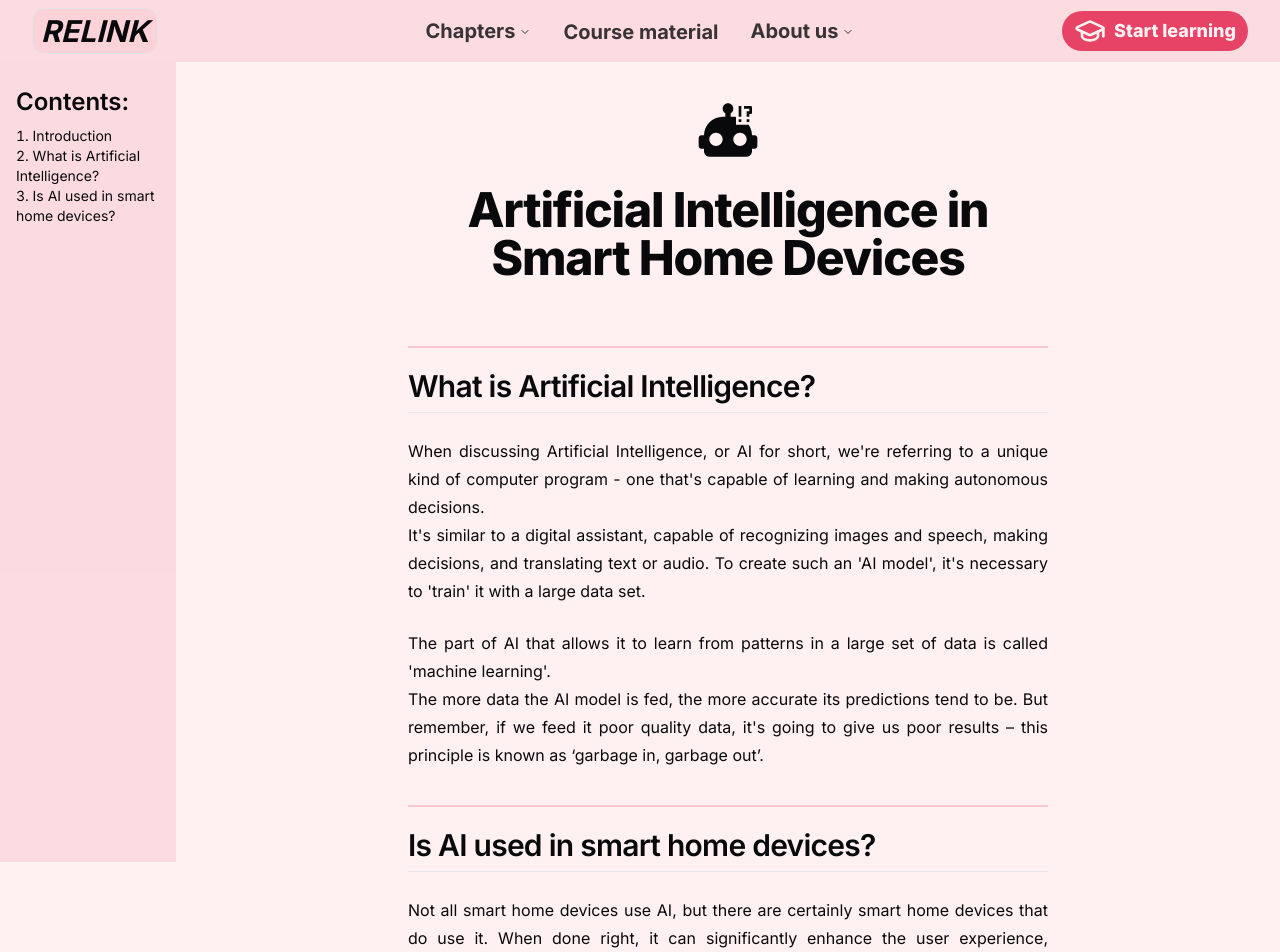
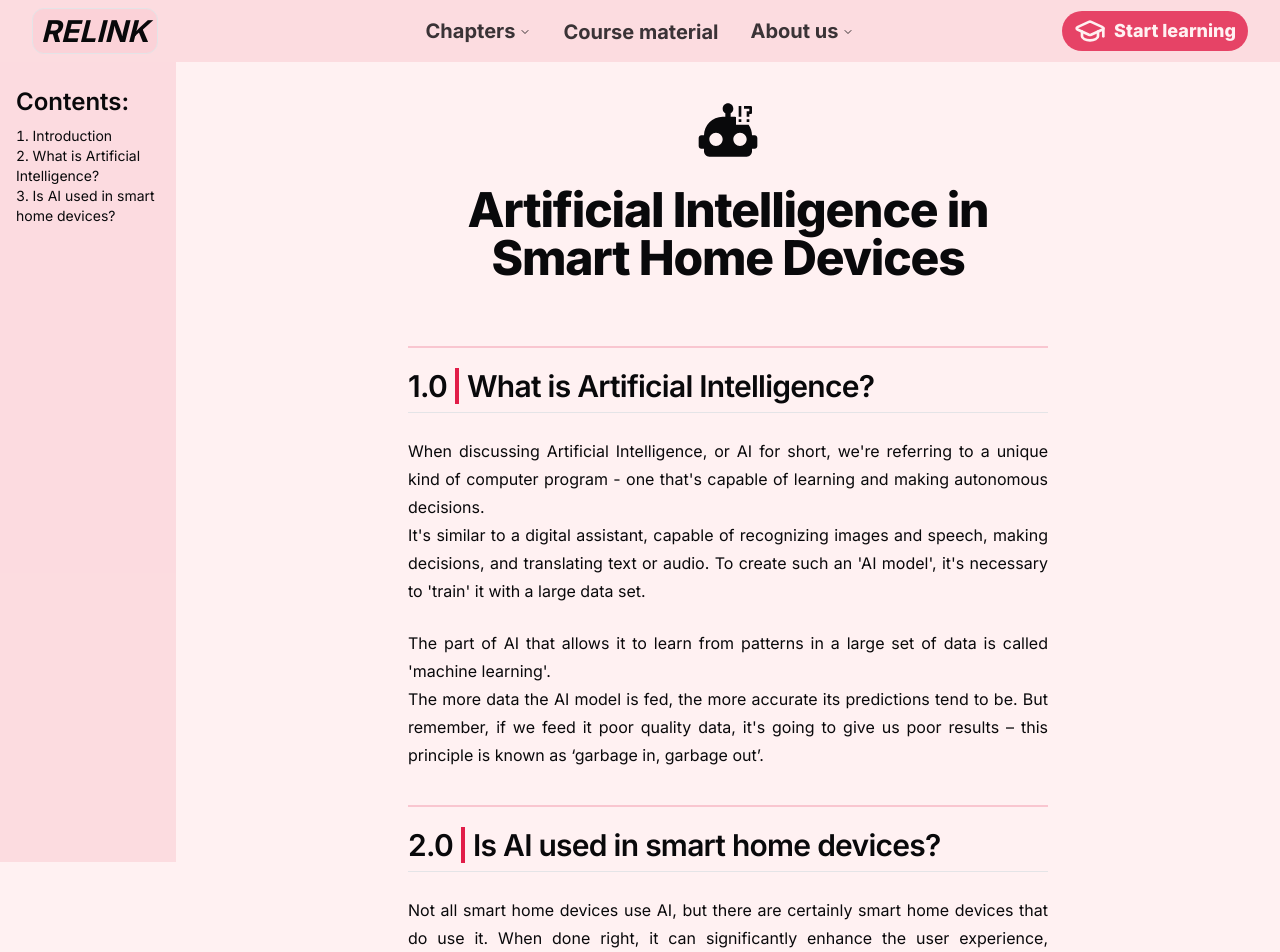
Before and after one commit to evebrnd/eps, a Next.js app: page /eps/chapters/five in a window 1280 px wide. Shown: the top 952 px of the page. Built offline with nearby package versions, Linux system fonts and the light colour scheme.

Commit message:
fix: added chapter numbers

```diff
--- a/src/app/chapters/five/page.tsx
+++ b/src/app/chapters/five/page.tsx
@@ -39,7 +39,7 @@ export default function Page() {
         {/* What is Artificial Intelligence? */}
         <div className="flex flex-col text-justify py-3 border-t-2 border-primary/20 mt-10">
           <h2 id="Chapter_1.0" className="flex justify-normal mt-2 border-b pb-2 text-3xl font-semibold tracking-tight">
-            What is Artificial Intelligence?
+            1.0<a className="mx-2 border-x-2 border-primary text-3xl"></a>What is Artificial Intelligence?
           </h2>
           <p className="leading-7 mt-3 md:mt-6">
             When discussing Artificial Intelligence, or AI for short, we're referring to a unique kind of computer program - one that's capable of learning and making autonomous decisions.
@@ -56,7 +56,7 @@ export default function Page() {
         {/* Is AI used in smart home devices? */}
         <div className="flex flex-col text-justify py-3 border-t-2 border-primary/20 mt-6">
           <h2 id="Chapter_2.0" className="flex justify-normal mt-2 border-b pb-2 text-3xl font-semibold tracking-tight">
-            Is AI used in smart home devices?
+            2.0<a className="mx-2 border-x-2 border-primary text-3xl"></a>Is AI used in smart home devices?
           </h2>
           <p className="leading-7 mt-3 md:mt-6">
             Not all smart home devices use AI, but there are certainly smart home devices that do use it. When done right, it can significantly enhance the user experience, enabling people to automate or enhance various things in their homes. However, it's not all smooth sailing. AI brings along its own set of privacy concerns. For example, are companies using our data to train their AI models and if so, are they transparent about it, and can we opt out of it? An interesting question that would be great to have answered.
```
